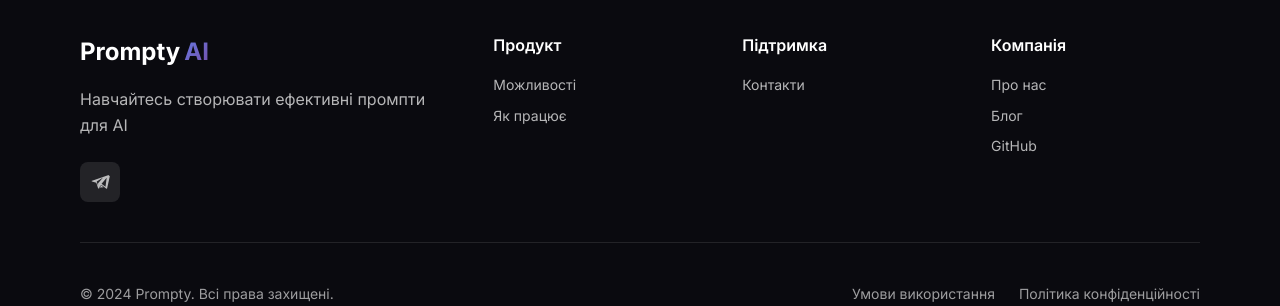
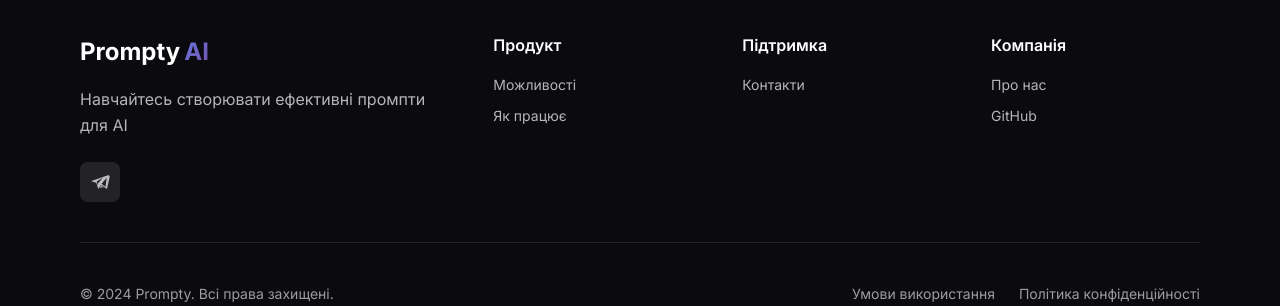
Before and after one commit to D1ther/Prompty, a FastAPI app: page /auth/login in a window 1280 px wide. Shown: the part 871-1177 px from the top of the page. Run offline with FastAPI, Linux system fonts and the light colour scheme.

Commit message:
last commit

```diff
--- a/app/templates/index.html
+++ b/app/templates/index.html
@@ -115,7 +115,6 @@
                     <nav class="footer-column">
                         <h4>Компанія</h4>
                         <a href="/about-us">Про нас</a>
-                        <a href="#">Блог</a>
                         <a href="https://github.com/D1ther/Prompty">GitHub</a>
                     </nav>
                 </div>
```
Also changed, not shown: README.md, app.db (deleted).
